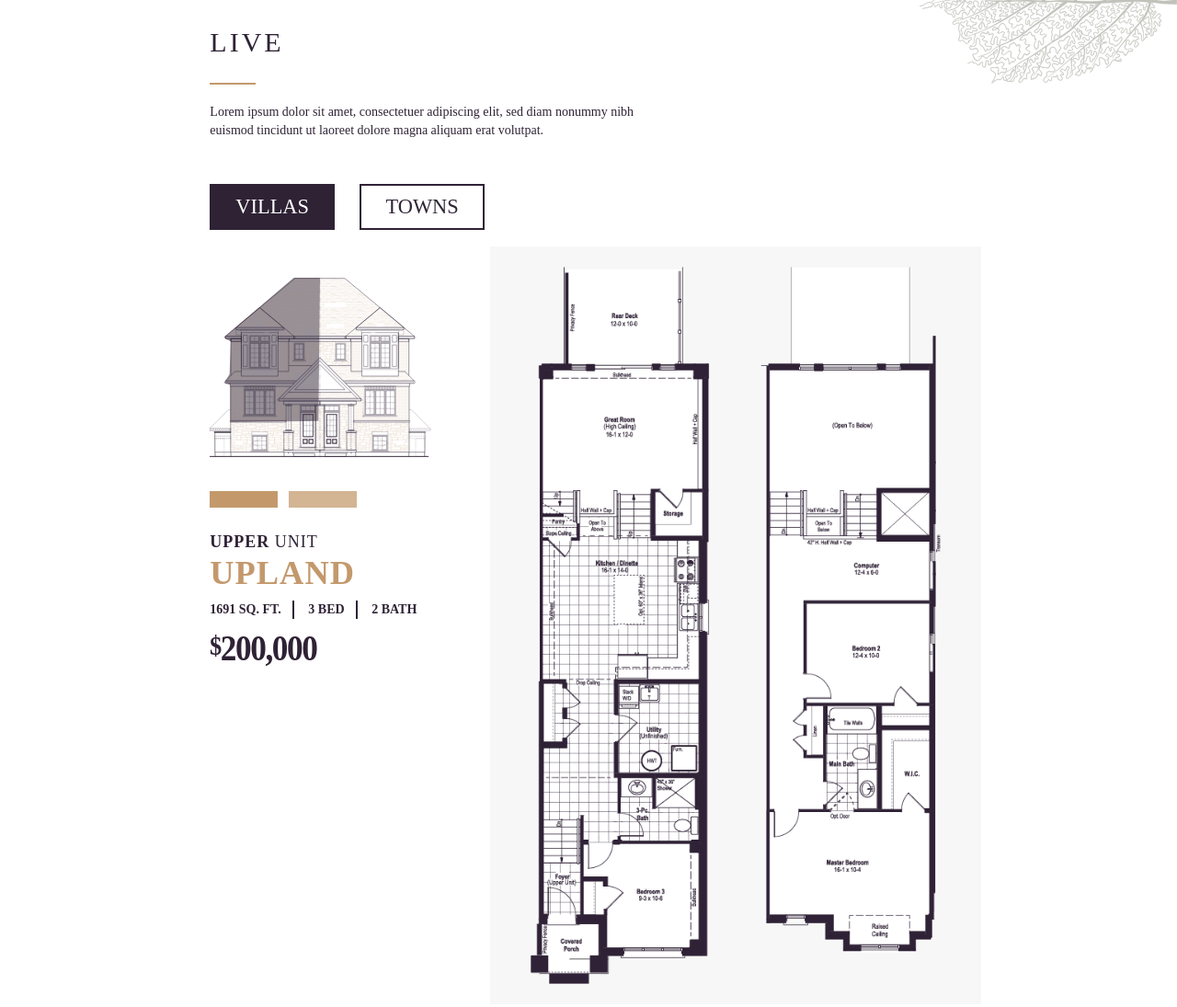
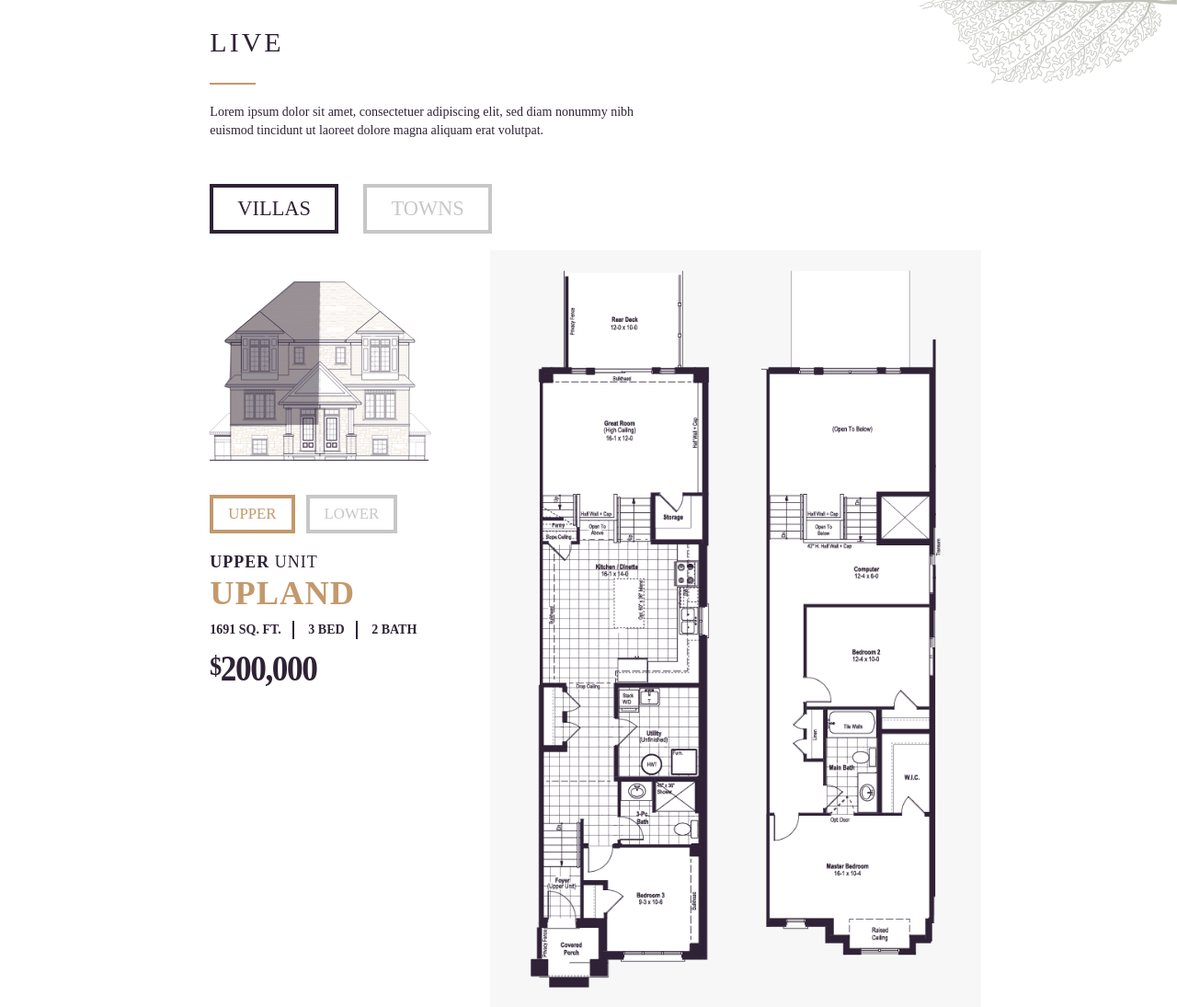
Before and after one commit to FrankyFrankFrank/doon-south-preview, a PHP site: page / in a window 1280 px wide. Shown: the part 3098-4193 px from the top of the page at 92% size. Run offline with PHP 8.4, Linux system fonts and the light colour scheme; some libraries are stand-ins or nearby versions.

Commit message:
Viewer css

```diff
--- a/css/stylesheet.css
+++ b/css/stylesheet.css
@@ -155,13 +155,20 @@
 
 .viewer #villas, .viewer #towns {
   background-color: rgba(255,255,255,0.59);
-  border: 2px solid #2f2235;
+  border: 4px solid #c7c7c7;
+  color: #c7c7c7;
+  cursor: pointer;
   font-size: 1.6em;
   display: inline-block;
   padding: 7px 26px;
   margin-top:6px;
   margin-bottom: 6px;
   text-transform: uppercase;
+}
+
+.viewer #villas:hover, .viewer #towns:hover {
+  border: 4px solid #2f2235;
+  color: #c7c7c7;
 }
 
 .viewer #villas {
@@ -173,8 +180,8 @@
 }
 
 .viewer #villas.active, .viewer #towns.active {
-  background-color: #2f2235;
-  color: #ffffff;
+  border-color: #2f2235;
+  color: #2f2235;
 }
 
 .viewer .details {
@@ -185,15 +192,24 @@
   margin-top: 3px;
   margin-bottom: 12px;
   text-align: center;
+  text-transform: uppercase;
 }
 
 .viewer .unit .pill {
-  background-color: rgba(195,153,108,0.73);
+  background-color: #ffffff;
+  border: 4px solid #c7c7c7;
+  color: #c7c7c7;
+  cursor: pointer;
   display: inline-block;
-  height: 18px;
+  font-weight: 400;
+  font-size: 1.2em;
+  padding: 5px 16px;
   margin-left: 12px;
   margin-right: 12px;
-  width: 74px;
+}
+
+.viewer .unit .pill:hover {
+  border: 4px solid #c3996c;
 }
 
 .viewer .unit .pill:first-child {
@@ -205,7 +221,9 @@
 }
 
 .viewer .unit .pill.active {
-  background-color: #c3996c;
+  background-color: #ffffff;
+  border: 4px solid #c3996c;
+  color: #c3996c;
 }
 
 .viewer .drawing {
--- a/includes/app.js
+++ b/includes/app.js
@@ -73,6 +73,14 @@ var viewer = new Vue({
   methods: {
     changeType: function (type) {
       this.active = type
+    },
+    activate: function (unit) {
+      for ( var i = 0; i < this.activated.length; i++) {
+        if ( this.activated[i].active == true) {
+          this.activated[i].active = false
+        }
+      }
+      unit.active = true
     }
   }
 });
--- a/index.php
+++ b/index.php
@@ -215,28 +215,25 @@
 
         <div class="row details">
 
+          <!-- Drawing -->
           <div class="col-xs-12 col-sm-5 col-sm-offset-1 col-md-12 col-md-offset-0">
             <img class="drawing" src="img/graphic-villa-upland.svg" />
           </div>
 
+          <!-- Pill -->
           <div class="unit col-xs-12 col-sm-6 col-md-12">
-            <div v-for="unit in activated" class="pill" v-bind:class="{ active: unit.active }"></div>
+            <div v-for="unit in activated" v-on:click="activate(unit)" class="pill" v-bind:class="{ active: unit.active }">{{ unit.location }}</div>
           </div>
 
+          <!-- Details Description-->
           <div v-for="unit in activated" class="description col-xs-12 col-sm-6 col-md-12 col-md-offset-0">
             <div v-show="unit.active">
             <h4><strong>{{ unit.location }}</strong> Unit</h4>
             <h3>{{ unit.name }}</h3>
             <ul>
-              <li>
-                {{ unit.sqft }} Sq. Ft.
-              </li>
-              <li>
-                {{ unit.bed }} Bed
-              </li>
-              <li>
-                {{ unit.bath }} Bath
-              </li>
+              <li>{{ unit.sqft }} Sq. Ft.</li>
+              <li>{{ unit.bed }} Bed</li>
+              <li>{{ unit.bath }} Bath</li>
             </ul>
             <h5 class="price"><sup>$</sup>{{ unit.price }}</h5>
             </div>
```
